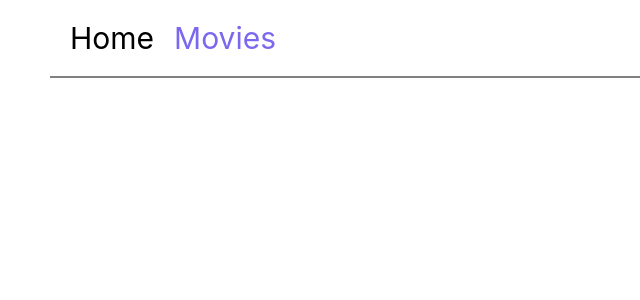
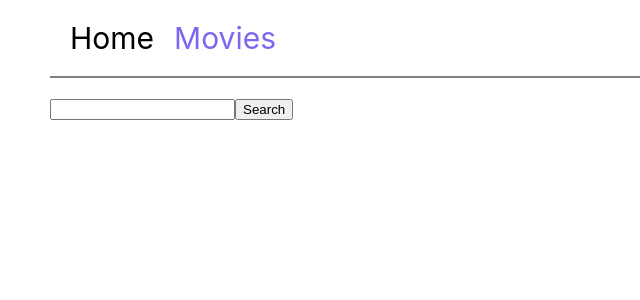
Before and after one commit to JuliaZaykaS/goit-react-hw-04-movies, a React (Create React App) app: page /movies in a window 1280 px wide. Shown: the top 300 px of the page, without its empty margins (0-640 px from the left). Built offline with nearby package versions, Linux system fonts and the light colour scheme.

Commit message:
размета глав маршрутов

```diff
--- a/src/components/App/App.js
+++ b/src/components/App/App.js
@@ -1,16 +1,28 @@
-import { Route } from 'react-router-dom';
+import { Route, Switch } from 'react-router-dom';
 import Container from '../Container/Container';
 import Navigation from '../Navigation/Navigation';
-import FilmList from '../FilmList/FilmList';
+// import FilmList from '../FilmList/FilmList';
+// import SearchForm from '../SearchForm/SearchForm';
+import HomePage from '../../views/HomePage';
+import MoviesPage from '../../views/MoviesPage';
 
 function App() {
   return (
     <>
       <Container>
         <Navigation />
-        <Route exact path="/">
-          <FilmList />
-        </Route>
+        <Switch>
+
+          <Route exact path="/">
+            <HomePage/>
+          {/* <FilmList /> */}
+          </Route>
+          <Route path="/movies">
+            {/* <SearchForm /> */}
+            <MoviesPage/>
+
+          </Route>
+        </Switch>
       </Container>
     </>
   );
--- a/src/components/FilmList/FilmList.js
+++ b/src/components/FilmList/FilmList.js
@@ -3,7 +3,7 @@ import s from './FilmList.module.css';
 export default function FilmList({films}) {
     return (
         <>
-            <h2>Trending Today</h2>
+            {/* <h2>Trending Today</h2> */}
             <ul>
                 {films && films.map(film =>
                     <li>{ film.title}</li>
--- a/src/components/SearchForm/SearchForm.js
+++ b/src/components/SearchForm/SearchForm.js
@@ -0,0 +1,25 @@
+import s from './SearchForm.module.css';
+import { useState } from 'react';
+
+const SearchForm = ({onSubmit}) => {
+    const [search, setSearch] = useState('');
+    const onInputChange = (e) => {
+        setSearch(e.target.value)
+    }
+    const onSubmitInput = (e) => {
+        e.preventDefault();
+        onSubmit(search);
+        setSearch('');
+    }
+
+  return (
+    <form onSubmit={onSubmitInput}>
+    {/* <> */}
+      <input onChange={onInputChange}></input>
+      <button type="submit" >Search</button>
+    {/* </> */}
+    </form>
+  );
+};
+
+export default SearchForm;
--- a/src/components/Section/Section.js
+++ b/src/components/Section/Section.js
@@ -0,0 +1,9 @@
+import s from './Section.module.css';
+
+export default function Section({ children }) {
+    return (
+        <section className={s.Section}>
+        {children}
+        </section>
+    )
+}
--- a/src/components/Section/Section.module.css
+++ b/src/components/Section/Section.module.css
@@ -0,0 +1,4 @@
+.Section {
+  padding-top: 20px;
+  padding-bottom: 20px;
+}
--- /dev/null
+++ b/src/components/Title/Title.js
@@ -0,0 +1,7 @@
+import s from './Title.module.css';
+
+export default function Title({title}) {
+    return (
+        <h2 className={s.title}>{title}</h2>
+    )
+}
--- /dev/null
+++ b/src/components/Title/Title.module.css
@@ -0,0 +1,4 @@
+.title {
+  font-weight: bold;
+  color: indigo;
+}
--- a/src/views/HomePage.js
+++ b/src/views/HomePage.js
@@ -0,0 +1,14 @@
+
+import FilmList from "../components/FilmList/FilmList";
+import Section from "../components/Section/Section";
+import Title from "../components/Title/Title";
+
+export default function HomePage(){
+    return (
+        <Section>
+            <Title title={ 'Trending today'}/>
+            <FilmList/>
+        </Section>
+
+    )
+}
--- a/src/views/MoviesPage.js
+++ b/src/views/MoviesPage.js
@@ -0,0 +1,15 @@
+import SearchForm from "../components/SearchForm/SearchForm";
+import FilmList from "../components/FilmList/FilmList";
+import Section from "../components/Section/Section";
+// import Title from "../components/Title/Title";
+
+export default function MoviesPage(){
+    return (
+        <Section>
+            <SearchForm />
+            {/* <Title title={ 'Trending today'}/> */}
+            <FilmList/>
+        </Section>
+
+    )
+}
```
